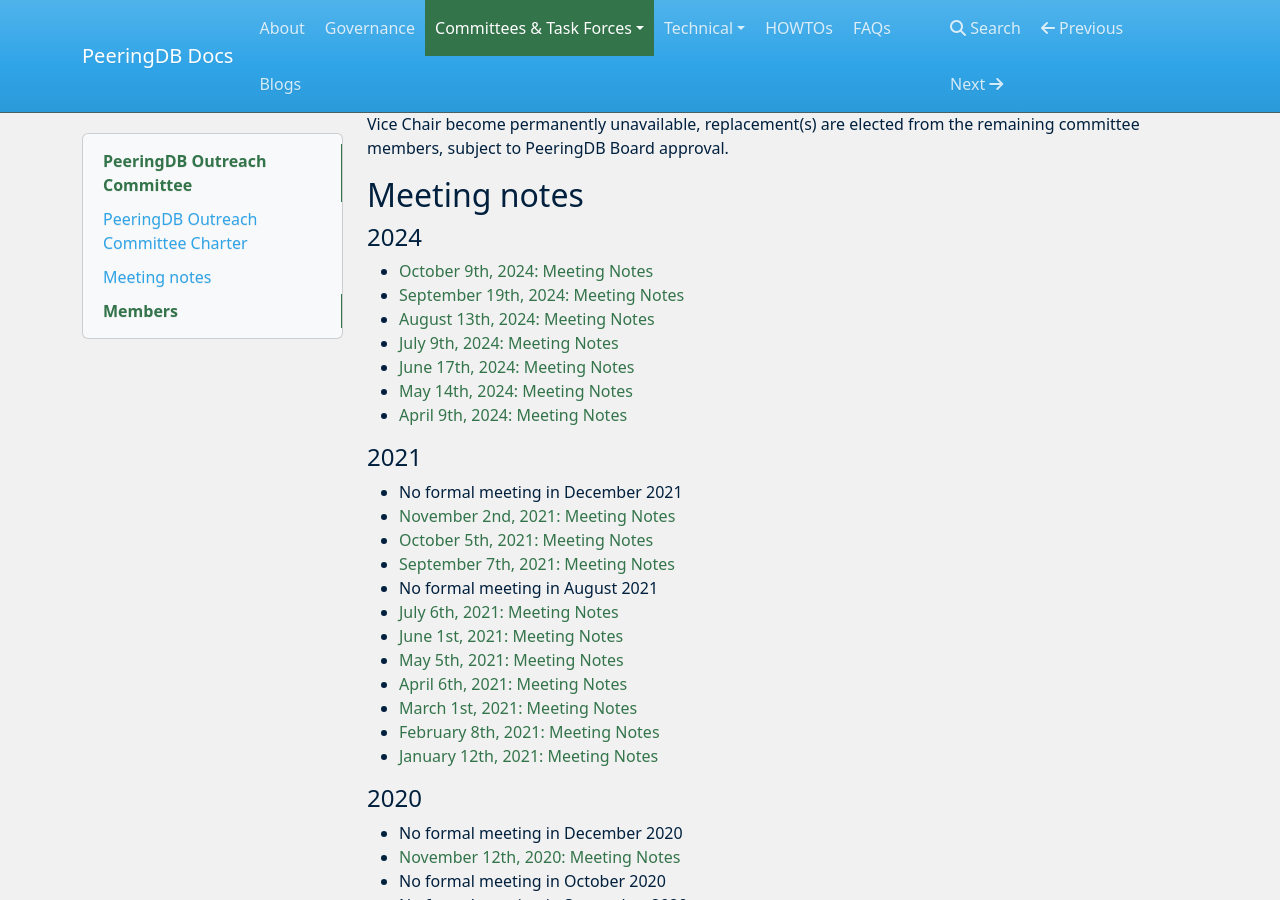
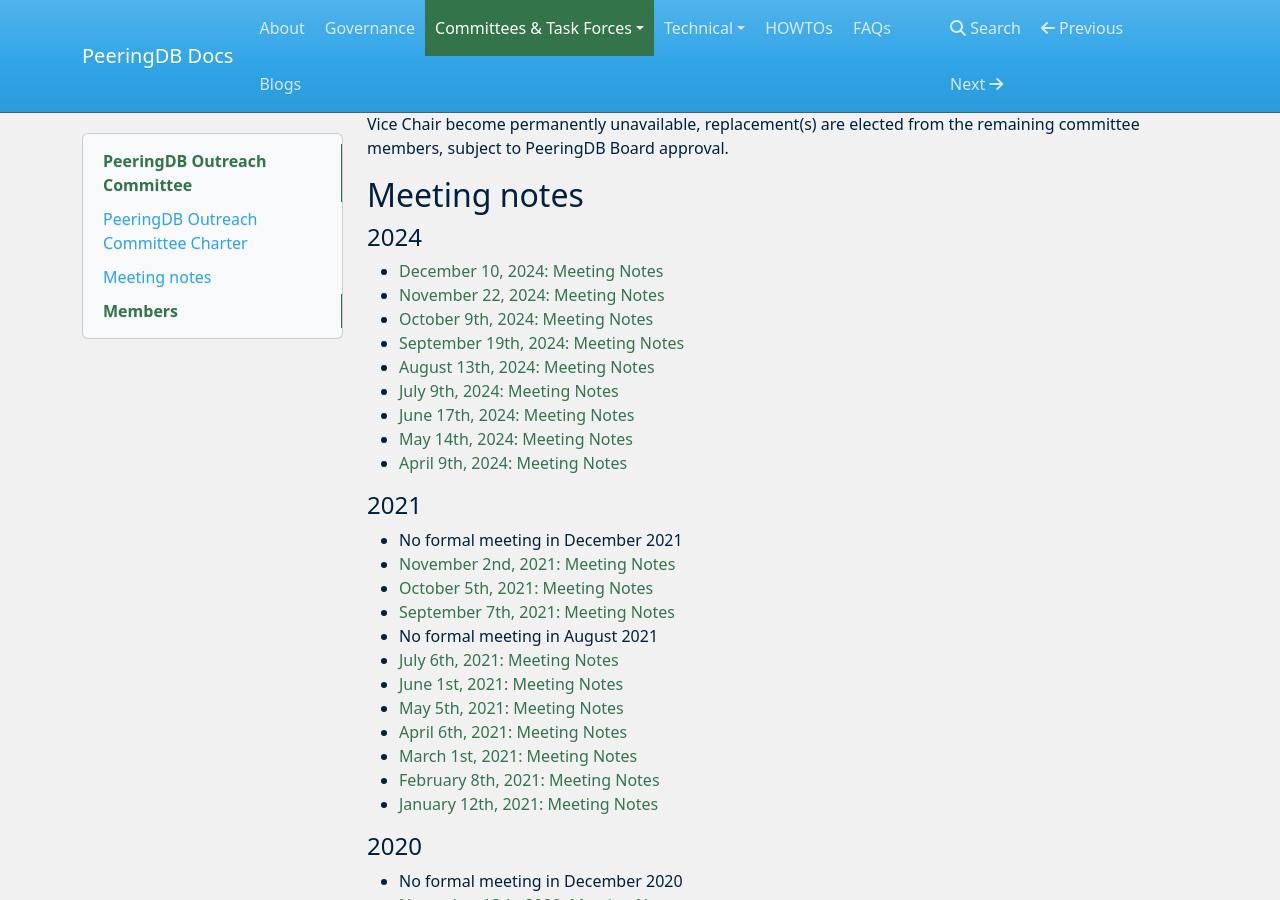
Before and after one commit to peeringdb/docs, an MkDocs documentation site: the page built from docs/committee/outreach/index.md, in a window 1280 px wide and 900 px high, scrolled down 1324 px. Built offline with MkDocs 1.6.1, drawn with Linux system fonts in a browser that asks for light colours; nearby versions of some CDN libraries.

Commit message:
Added OC November and December meeting notes.

```diff
--- a/docs/committee/outreach/index.md
+++ b/docs/committee/outreach/index.md
@@ -9,6 +9,8 @@
 
 #### 2024
 
+- [December 10, 2024: Meeting Notes](notes/2024-12-10_Outreach_Committee_Notes.pdf)
+- [November 22, 2024: Meeting Notes](notes/2024-11-22_Outreach_Committee_Notes.pdf)
 - [October 9th, 2024: Meeting Notes](notes/2024-10-09_Outreach_Committee_Notes.pdf)
 - [September 19th, 2024: Meeting Notes](notes/2024-09-19_Outreach_Committee_Notes.pdf)
 - [August 13th, 2024: Meeting Notes](notes/2024-08-13_Outreach_Committee_Notes.pdf)
```
Also changed, not shown: 2 other files.
